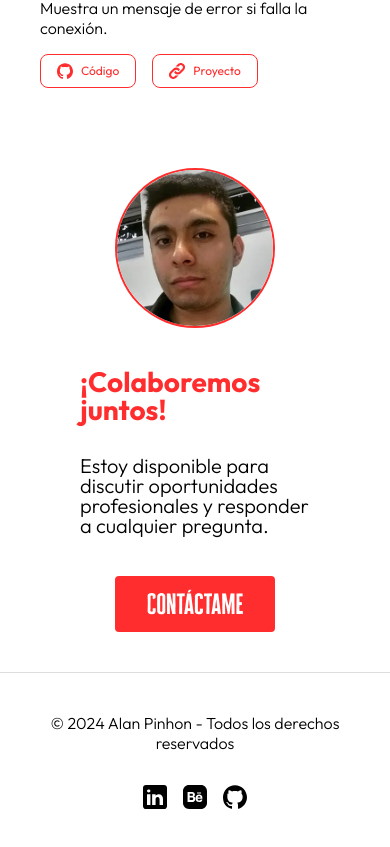
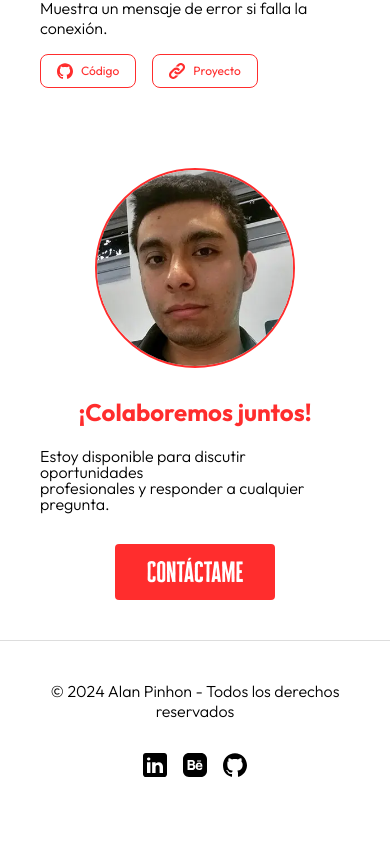
Before and after one commit to AlanPinhon/ap-portfolio, a React (Vite) app: page / in a window 390 px wide. Shown: the part 7318-8165 px from the top of the page. After the commit the page ends 8135 px from the top, so only its background shows below. Built offline with nearby package versions, Linux system fonts and the light colour scheme.

Commit message:
style: Responsive contact design

```diff
--- a/src/components/Contact/Contact.tsx
+++ b/src/components/Contact/Contact.tsx
@@ -10,7 +10,7 @@ export const Contact = () => {
 
         <img className='contact-img' src={ContactPhoto} alt="Alan Piñón Profile" />
 
-        <div className="contact-container">
+        <div className="contact-text-container">
           <h3 className="contact-me">¡Colaboremos juntos!</h3>
           <p className="contact-me-info">
             Estoy disponible para discutir oportunidades
--- a/src/components/Contact/ContactStyles.css
+++ b/src/components/Contact/ContactStyles.css
@@ -9,15 +9,16 @@
   display: flex;
   align-items: center;
   justify-content: space-between;
+}
 
-  & .contact-img {
+.contact-img {
   width: 10rem;
   height: 10rem;
   border: 2px solid var(--rock-red);
   border-radius: 50%;
 }
 
-  & .contact-container {
+.contact-text-container {
   display: flex;
   flex-direction: column;
   gap: 2rem;
@@ -35,11 +36,11 @@
     font-weight: var(--outfit-light);
   }
 }
-}
 
 @media screen and (max-width: 830px) {
   .contact-info {
     flex-direction: column;
+    gap: 2rem;
 
     & .contact-me-text {
       margin: 1rem 0 2rem;
@@ -55,8 +56,31 @@
   }
 }
 
-@media screen and (max-width: 500px) {
+@media screen and (max-width: 480px) {
   .contact-container {
     padding: 2.5rem;
   }
+
+  .contact-img {
+    width: 12.5rem;
+    height: 12.5rem;
   }
+
+  .contact-text-container {
+    gap: 1.5rem;
+
+    & .contact-me {
+      font-size: 1.5rem;
+      line-height: 1.5rem;
+      text-align: center;
+      font-weight: var(--outfit-bold);
+      color: var(--rock-red);
+    }
+
+    & .contact-me-info {
+      font-size: 1rem;
+      line-height: 1rem;
+      font-weight: var(--outfit-light);
+    }
+  }
+}
```
Lines whose indentation alone changed are shown as unchanged.
